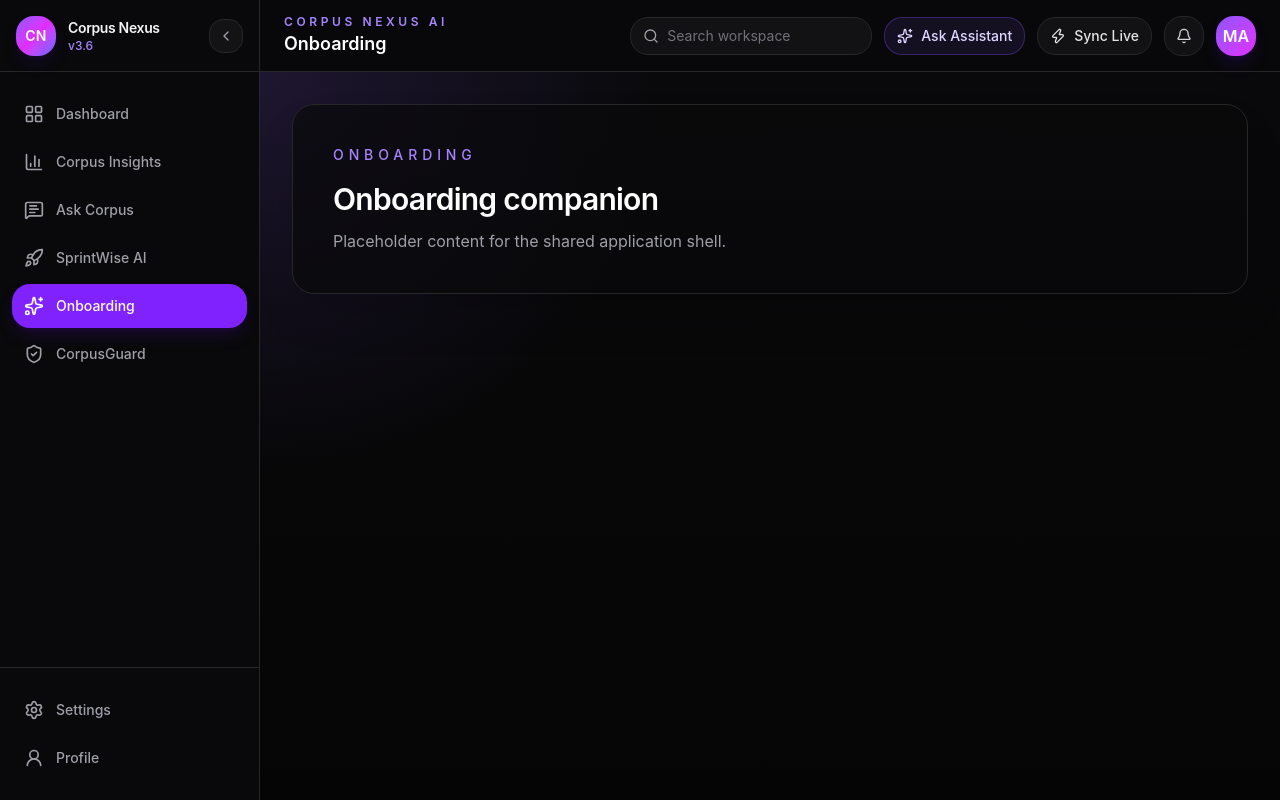
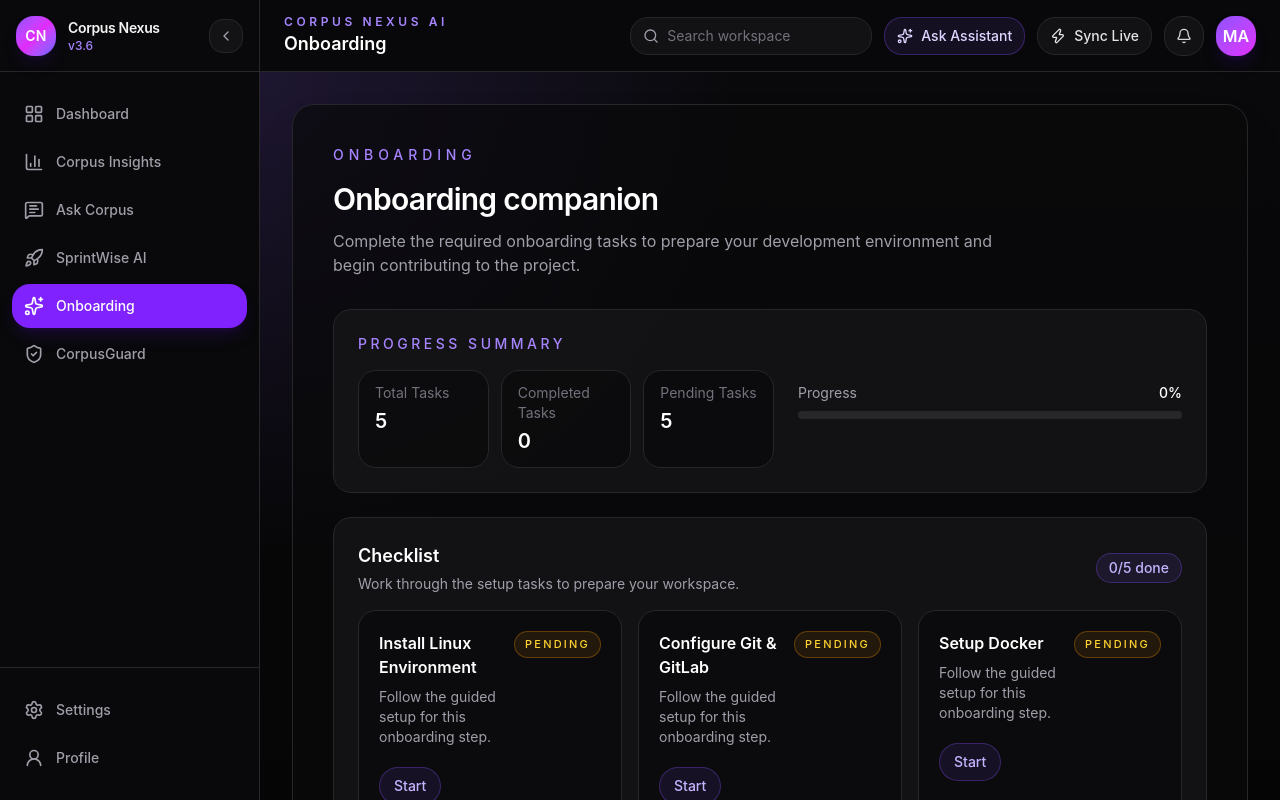
Before and after one commit to Saharshasamala1112/Corpus_Nexus_AI, a React (Vite) app in the folder frontend/: page /onboarding in a window 1280 px wide. Shown: the top 800 px of the page. Built offline with nearby package versions, Linux system fonts and the light colour scheme.

Commit message:
integrate on-boarding checklist dashboard

```diff
--- a/frontend/src/pages/onboarding/OnboardingPage.tsx
+++ b/frontend/src/pages/onboarding/OnboardingPage.tsx
@@ -1,9 +1,97 @@
+type Task = {
+    title: string;
+    status: string;
+};
+
+function StatItem({ label, value }: { label: string; value: string }) {
+    return (
+        <div className="rounded-2xl border border-zinc-800 bg-zinc-950/70 px-4 py-3">
+            <p className="text-sm text-zinc-500">{label}</p>
+            <p className="mt-1 text-xl font-semibold text-white">{value}</p>
+        </div>
+    );
+}
+
+function TaskCard({ title, status }: Task) {
+    return (
+        <div className="rounded-2xl border border-zinc-800 bg-zinc-950/70 p-5 transition hover:border-violet-500/40 hover:bg-zinc-900">
+            <div className="flex items-start justify-between gap-3">
+                <div>
+                    <h3 className="text-base font-semibold text-white">{title}</h3>
+                    <p className="mt-2 text-sm text-zinc-400">Follow the guided setup for this onboarding step.</p>
+                </div>
+                <span className="rounded-full border border-amber-500/30 bg-amber-500/10 px-2.5 py-1 text-[11px] font-medium uppercase tracking-[0.2em] text-amber-300">
+                    {status}
+                </span>
+            </div>
+            <button className="mt-5 inline-flex items-center rounded-full border border-violet-500/30 bg-violet-500/10 px-3.5 py-2 text-sm font-medium text-violet-300 transition hover:bg-violet-500/20">
+                Start
+            </button>
+        </div>
+    );
+}
+
 function OnboardingPage() {
+    const tasks: Task[] = [
+        { title: 'Install Linux Environment', status: 'Pending' },
+        { title: 'Configure Git & GitLab', status: 'Pending' },
+        { title: 'Setup Docker', status: 'Pending' },
+        { title: 'Install Development Tools', status: 'Pending' },
+        { title: 'Verify Development Environment', status: 'Pending' }
+    ];
+
+    const completedTasks = 0;
+    const pendingTasks = tasks.length - completedTasks;
+    const progress = Math.round((completedTasks / tasks.length) * 100);
+
     return (
         <div className="rounded-3xl border border-zinc-800 bg-zinc-950/70 p-10 shadow-2xl shadow-black/20">
             <p className="text-sm font-medium uppercase tracking-[0.35em] text-violet-400">Onboarding</p>
             <h1 className="mt-4 text-3xl font-semibold tracking-tight text-white">Onboarding companion</h1>
-            <p className="mt-3 max-w-2xl text-base text-zinc-400">Placeholder content for the shared application shell.</p>
+            <p className="mt-3 max-w-2xl text-base text-zinc-400">Complete the required onboarding tasks to prepare your development environment and begin contributing to the project.</p>
+
+            <div className="mt-8 space-y-6">
+                <div className="rounded-2xl border border-zinc-800 bg-zinc-900/70 p-6">
+                    <div className="flex flex-col gap-6 lg:flex-row lg:items-center lg:justify-between">
+                        <div>
+                            <p className="text-sm font-medium uppercase tracking-[0.25em] text-violet-400">Progress summary</p>
+                            <div className="mt-4 grid gap-3 sm:grid-cols-3">
+                                <StatItem label="Total Tasks" value={tasks.length.toString()} />
+                                <StatItem label="Completed Tasks" value={completedTasks.toString()} />
+                                <StatItem label="Pending Tasks" value={pendingTasks.toString()} />
+                            </div>
+                        </div>
+
+                        <div className="w-full max-w-sm">
+                            <div className="mb-2 flex items-center justify-between text-sm">
+                                <span className="text-zinc-400">Progress</span>
+                                <span className="font-medium text-white">{progress}%</span>
+                            </div>
+                            <div className="h-2 w-full rounded-full bg-zinc-800">
+                                <div className="h-2 rounded-full bg-gradient-to-r from-violet-500 to-cyan-400" style={{ width: `${progress}%` }} />
+                            </div>
+                        </div>
+                    </div>
+                </div>
+
+                <div className="rounded-2xl border border-zinc-800 bg-zinc-900/70 p-6">
+                    <div className="mb-4 flex flex-wrap items-center justify-between gap-3">
+                        <div>
+                            <h2 className="text-lg font-semibold text-white">Checklist</h2>
+                            <p className="mt-1 text-sm text-zinc-400">Work through the setup tasks to prepare your workspace.</p>
+                        </div>
+                        <span className="rounded-full border border-violet-500/30 bg-violet-500/10 px-3 py-1 text-sm font-medium text-violet-300">
+                            {completedTasks}/{tasks.length} done
+                        </span>
+                    </div>
+
+                    <div className="grid gap-4 md:grid-cols-2 xl:grid-cols-3">
+                        {tasks.map((task) => (
+                            <TaskCard key={task.title} title={task.title} status={task.status} />
+                        ))}
+                    </div>
+                </div>
+            </div>
         </div>
     );
 }
```
